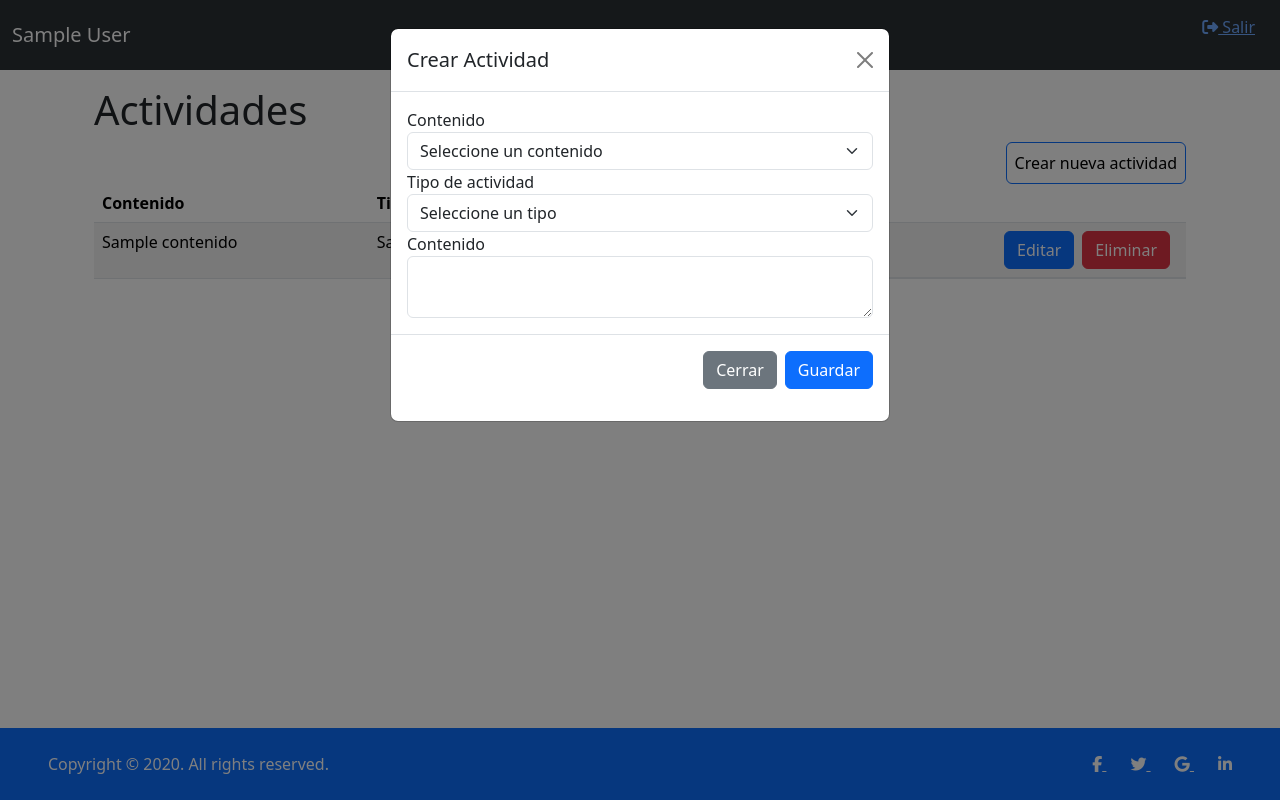
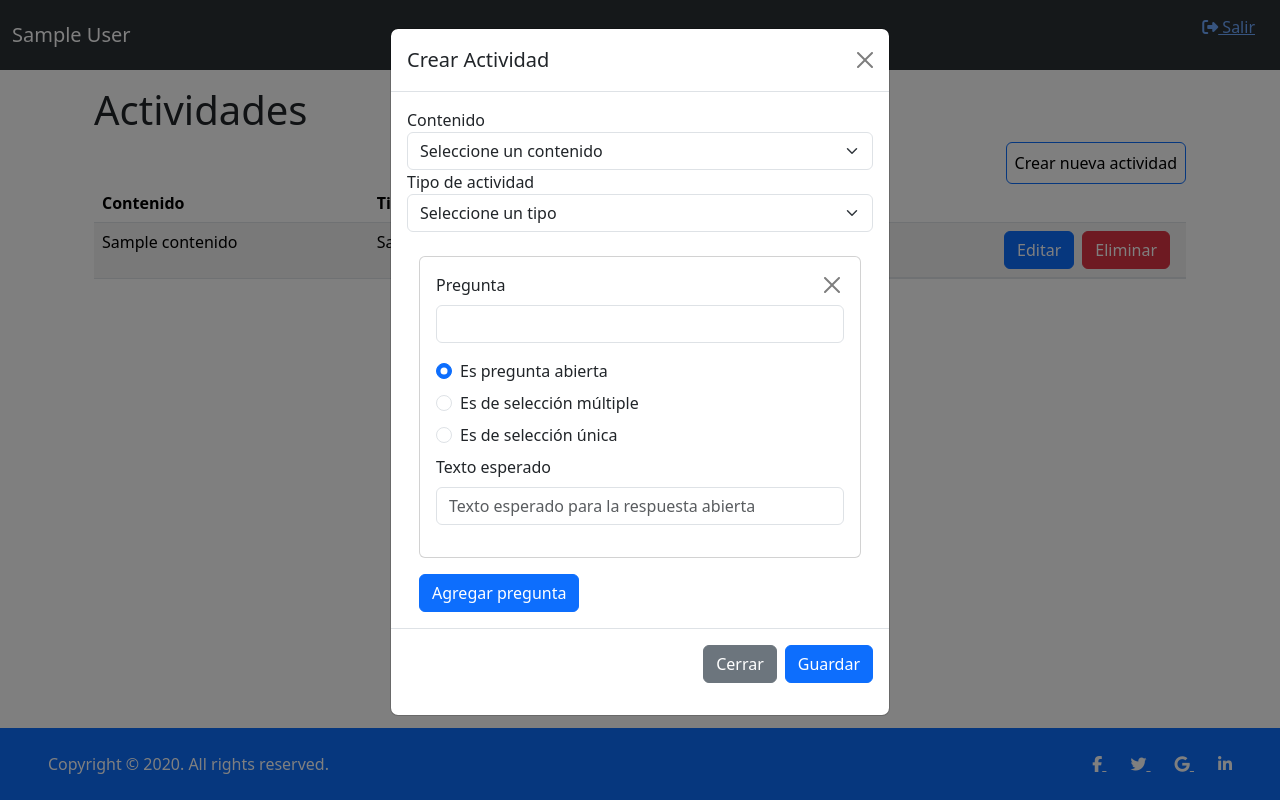
Before and after one commit to nicoRincon/GeniosEnFormacion, a Flask app: page /activities in a window 1280 px wide, after a click on "Crear nueva actividad". Run offline with Flask 3, Linux system fonts and the light colour scheme; the visitor is signed in with stand-in values (Sample User, id 1); tables that the repository leaves empty hold one stand-in row (values such as "Sample post"); some libraries are stand-ins or nearby versions.

Commit message:
Enhance activity management with dynamic question forms and improved content selection in modals

```diff
--- a/static/js/activities.js
+++ b/static/js/activities.js
@@ -10,7 +10,7 @@ window.onload = () => {
 
   if (MESSAGE) {
     Swal.fire({
-      title: '¡Exito!',
+      title: '¡Éxito!',
       text: MESSAGE,
       icon: 'success',
       confirmButtonText: 'Ok'
@@ -36,7 +36,7 @@ window.onload = () => {
           if (updateModal.querySelector('#edit-activity-type-id')) {
             updateModal.querySelector('#edit-activity-type-id').value = data.activity_type_id;
           }
-          updateModal.querySelector('#edit-content').value = data.content;
+          updateModal.querySelector('#edit-content-id').value = data.content_id;
         },
         error: (error) => {
           console.error('Error al obtener la actividad: ', error);
@@ -49,4 +49,158 @@ window.onload = () => {
       });
     });
   }
+
+  // Para crear
+  initQuestionsForm('create');
+  // Para editar
+  initQuestionsForm('update');
+
+  function initQuestionsForm(formPrefix) {
+    const questionsList = document.getElementById(`questions-list-${formPrefix}`);
+    const addQuestionBtn = document.getElementById(`add-question-${formPrefix}`);
+    const questionTemplate = document.getElementById(`question-template-${formPrefix}`).content;
+    // Inicializa con una pregunta
+    addQuestion(true);
+
+    function createOptionItem(value = '') {
+      const div = document.createElement('div');
+      div.className = 'input-group mb-2 option-item';
+      div.innerHTML = `
+            <input type="text" class="form-control option-input" placeholder="Opción" value="${value}" required>
+            <button type="button" class="btn btn-outline-danger remove-option" title="Eliminar opción">&times;</button>
+        `;
+      return div;
+    }
+
+    function updateCorrectOptions(questionCard) {
+      const optionsList = questionCard.querySelector('.options-list');
+      const correctOptionsList = questionCard.querySelector('.correct-options-list');
+      correctOptionsList.innerHTML = '';
+      const optionInputs = optionsList.querySelectorAll('.option-input');
+      optionInputs.forEach((input, _) => {
+        const value = input.value;
+        const id = 'correct-option-' + Math.random().toString(36).slice(2, 11);
+        const div = document.createElement('div');
+        div.className = 'form-check';
+        div.innerHTML = `
+                <input class="form-check-input" type="checkbox" value="${value}" id="${id}" name="correct_options">
+                <label class="form-check-label" for="${id}">${value || '(vacío)'}</label>
+            `;
+        correctOptionsList.appendChild(div);
+      });
+    }
+
+    function addQuestion(initial = false) {
+      const questionCard = document.importNode(questionTemplate, true).children[0];
+
+      // Asigna un name único a los radios de tipo de pregunta
+      const radios = questionCard.querySelectorAll('.type-question-radio');
+      const radioName = 'type_question_' + Math.random().toString(36).slice(2, 11);
+      radios.forEach(radio => radio.name = radioName);
+
+      // Opciones
+      const optionsList = questionCard.querySelector('.options-list');
+      const addOptionBtn = questionCard.querySelector('.add-option');
+      const optionsContainer = questionCard.querySelector('.options-container');
+      const correctOptionsContainer = questionCard.querySelector('.correct-options-container');
+      const openEndedContainer = questionCard.querySelector('.correct-text');
+
+      // Inicializa con 3 opciones
+      for (let i = 0; i < 3; i++) {
+        optionsList.appendChild(createOptionItem());
+      }
+      updateCorrectOptions(questionCard);
+
+      optionsList.addEventListener('input', () => updateCorrectOptions(questionCard));
+      optionsList.addEventListener('change', () => updateCorrectOptions(questionCard));
+      optionsList.addEventListener('click', function (e) {
+        if (e.target.classList.contains('remove-option')) {
+          e.target.closest('.option-item').remove();
+          updateCorrectOptions(questionCard);
+        }
+      });
+      addOptionBtn.addEventListener('click', function () {
+        optionsList.appendChild(createOptionItem());
+        updateCorrectOptions(questionCard);
+      });
+
+      // Mostrar/ocultar según tipo de pregunta
+      function updateVisibility() {
+        const selected = questionCard.querySelector('.type-question-radio:checked').value;
+        if (selected === 'open') {
+          optionsContainer.style.display = 'none';
+          correctOptionsContainer.style.display = 'none';
+          openEndedContainer.style.display = '';
+        } else {
+          optionsContainer.style.display = '';
+          correctOptionsContainer.style.display = '';
+          openEndedContainer.style.display = 'none';
+        }
+      }
+      radios.forEach(radio => {
+        radio.addEventListener('change', updateVisibility);
+      });
+      updateVisibility();
+
+      // Eliminar pregunta
+      questionCard.querySelector('.remove-question').addEventListener('click', function () {
+        questionCard.remove();
+      });
+
+      questionsList.appendChild(questionCard);
+    }
+
+    addQuestionBtn.addEventListener('click', function () {
+      addQuestion();
+    });
+
+    const btnSave = document.getElementsByClassName('save-data-modal');
+    if (btnSave) {
+      for (const element of btnSave) {
+        element.addEventListener('click', async (event) => {
+          event.preventDefault();
+          await createJsonData();
+          event.target.closest('.modal').querySelector('form').submit();
+        });
+      }
+    }
+
+    async function createJsonData() {
+      const questions = [];
+      questionsList.querySelectorAll('.question-item').forEach(questionCard => {
+        const title = questionCard.querySelector('.question-title').value;
+        const type = questionCard.querySelector('.type-question-radio:checked').value;
+        let options = [];
+        let correctOptions = [];
+        let openEndedResponse = '';
+        let isMultipleSelection = false;
+        let canBeOpenEnded = false;
+
+        if (type === 'multiple' || type === 'single') {
+          options = Array.from(questionCard.querySelectorAll('.option-input')).map(i => i.value).filter(Boolean);
+          correctOptions = Array.from(
+            questionCard.querySelectorAll('.correct-options-list input[type=checkbox]:checked')
+          ).map(i => i.value);
+          isMultipleSelection = (type === 'multiple');
+        }
+        if (type === 'open') {
+          openEndedResponse = questionCard.querySelector('.open-ended-response input').value;
+          canBeOpenEnded = true;
+        }
+
+        questions.push({
+          title,
+          options,
+          correct_options: correctOptions,
+          is_multiple_selection: isMultipleSelection,
+          can_be_open_ended: canBeOpenEnded,
+          open_ended_response: openEndedResponse
+        });
+      });
+      const jsonString = JSON.stringify(questions, null, 2);
+
+      const questionsJsonInput = document.getElementById(`questions-json-${formPrefix}`);
+      questionsJsonInput.value = jsonString;
+    }
+  }
 }
--- a/templates/content_management/activities_modal_create.html
+++ b/templates/content_management/activities_modal_create.html
@@ -2,15 +2,15 @@
 
 <!-- Modal create -->
 {% block modal_data %}
-    id="activity-modal-create" aria-labelledby="activityModalCreateLabel"
+id="activity-modal-create" aria-labelledby="activityModalCreateLabel"
 {% endblock %}
 
 {% block modal_title %}
-    Crear Actividad
+Crear Actividad
 {% endblock %}
 
 {% block form_action %}
-    action="{{ url_for('create_activities') }}" method="post"
+action="{{ url_for('create_activities') }}" method="post"
 {% endblock %}
 
 {% block modal_body %}
@@ -19,8 +19,8 @@
         <label for="create-content-id">Contenido</label>
         <select name="content_id" id="create-content-id" class="form-select" required>
             <option value="" selected disabled>Seleccione un contenido</option>
-            {% for content in contents %}
-                <option value="{{ content.id }}">{{ content.title_name }}</option>
+            {% for content in selection_contents %}
+                <option value="{{ content.id }}">{{ content.name }}</option>
             {% endfor %}
         </select>
     </div>
@@ -28,13 +28,56 @@
         <label for="create-activity-type-id">Tipo de actividad</label>
         <select name="activity_type_id" id="create-activity-type-id" class="form-select" required>
             <option value="" selected disabled>Seleccione un tipo</option>
-            {% for type in activity_types %}
-                <option value="{{ type.id }}">{{ type.activity_type }}</option>
+            {% for type in selection_activity_types %}
+                <option value="{{ type.id }}">{{ type.name }}</option>
             {% endfor %}
         </select>
     </div>
-    <div class="form-group">
-        <label for="create-content">Contenido</label>
-        <textarea class="form-control" id="create-content" name="content" required></textarea>
+
+    <div class="container mt-4">
+        <input type="hidden" name="questions_json" id="questions-json-create">
+        <div id="questions-list-create"></div>
+        <button type="button" class="btn btn-primary" id="add-question-create">Agregar pregunta</button>
     </div>
+
+    <template id="question-template-create">
+        <div class="card mb-3 question-item">
+            <div class="card-body">
+                <button type="button" class="btn-close float-end remove-question" aria-label="Eliminar"></button>
+                <div class="mb-3">
+                    <label class="form-label" for="question_title">Pregunta</label>
+                    <input type="text" class="form-control question-title" name="question_title" required>
+                </div>
+                <div class="form-check mb-2">
+                    <input class="form-check-input type-question-radio" type="radio" name="type_question" value="open" checked>
+                    <label class="form-check-label">Es pregunta abierta</label>
+                </div>
+                <div class="form-check mb-2">
+                    <input class="form-check-input type-question-radio" type="radio" name="type_question" value="multiple">
+                    <label class="form-check-label">Es de selección múltiple</label>
+                </div>
+                <div class="form-check mb-2">
+                    <input class="form-check-input type-question-radio" type="radio" name="type_question" value="single">
+                    <label class="form-check-label">Es de selección única</label>
+                </div>
+
+                <div class="mb-3 options-container">
+                    <label class="form-label">Opciones</label>
+                    <div class="options-list"></div>
+                    <button type="button" class="btn btn-outline-primary btn-sm add-option">Agregar opción</button>
+                </div>
+                <div class="mb-3 correct-options-container">
+                    <label class="form-label">Opciones correctas</label>
+                    <div class="correct-options-list"></div>
+                </div>
+
+                <div class="mb-3 correct-text">
+                    <label class="form-label" for="open_ended_response">Texto esperado</label>
+                    <div class="open-ended-response">
+                        <input type="text" name="open_ended_response" class="form-control" placeholder="Texto esperado para la respuesta abierta">
+                    </div>
+                </div>
+            </div>
+        </div>
+    </template>
 {% endblock %}
--- a/templates/content_management/activities_modal_update.html
+++ b/templates/content_management/activities_modal_update.html
@@ -2,15 +2,15 @@
 
 <!-- Modal update -->
 {% block modal_data %}
-    id="activity-modal-update" aria-labelledby="activityModalUpdateLabel"
+id="activity-modal-update" aria-labelledby="activityModalUpdateLabel"
 {% endblock %}
 
 {% block modal_title %}
-    Actualizar Actividad
+Actualizar Actividad
 {% endblock %}
 
 {% block form_action %}
-    id="edit-activity-form" method="post"
+id="edit-activity-form" method="post"
 {% endblock %}
 
 {% block modal_body %}
@@ -20,8 +20,8 @@
         <label for="edit-content-id">Contenido</label>
         <select name="edit_content_id" id="edit-content-id" class="form-select" required>
             <option value="" selected disabled>Seleccione un contenido</option>
-            {% for content in contents %}
-                <option value="{{ content.id }}">{{ content.title_name }}</option>
+            {% for content in selection_contents %}
+            <option value="{{ content.id }}">{{ content.name }}</option>
             {% endfor %}
         </select>
     </div>
@@ -29,13 +29,61 @@
         <label for="edit-activity-type-id">Tipo de actividad</label>
         <select name="edit_activity_type_id" id="edit-activity-type-id" class="form-select" required>
             <option value="" selected disabled>Seleccione un tipo</option>
-            {% for type in activity_types %}
-                <option value="{{ type.id }}">{{ type.activity_type }}</option>
+            {% for type in selection_activity_types %}
+            <option value="{{ type.id }}">{{ type.name }}</option>
             {% endfor %}
         </select>
     </div>
-    <div class="form-group">
-        <label for="edit-content">Contenido</label>
-        <textarea class="form-control" id="edit-content" name="edit_content" required></textarea>
+
+    <div class="container mt-4">
+        <input type="hidden" name="edit_questions_json" id="questions-json-update">
+        <div id="questions-list-update"></div>
+        <button type="button" class="btn btn-primary" id="add-question-update">Agregar pregunta</button>
     </div>
+
+    <template id="question-template-update">
+        <div class="card mb-3 question-item">
+            <div class="card-body">
+                <button type="button" class="btn-close float-end remove-question" aria-label="Eliminar"></button>
+                <div class="mb-3">
+                    <label class="form-label" for="question_title">Pregunta</label>
+                    <input type="text" class="form-control question-title" name="question_title" required>
+                </div>
+                <div class="form-check mb-2">
+                    <input class="form-check-input type-question-radio" type="radio" name="type_question" value="open">
+                    <label class="form-check-label" for="type_question">
+                        Es pregunta abierta
+                    </label>
+                </div>
+                <div class="form-check mb-2">
+                    <input class="form-check-input type-question-radio" type="radio" name="type_question" value="multiple">
+                    <label class="form-check-label" for="type_question">
+                        Es de selección multiple
+                    </label>
+                </div>
+                <div class="form-check mb-2">
+                    <input class="form-check-input type-question-radio" type="radio" name="type_question" value="single" checked>
+                    <label class="form-check-label" for="type_question">
+                        Es de selección unica
+                    </label>
+                </div>
+
+                <div class="mb-3 options-container">
+                    <label class="form-label">Opciones</label>
+                    <div class="options-list"></div>
+                    <button type="button" class="btn btn-outline-primary btn-sm add-option">Agregar opción</button>
+                </div>
+                <div class="mb-3 correct-options-container">
+                    <label class="form-label">Opciones correctas</label>
+                    <div class="correct-options-list"></div>
+                </div>
+                <div class="mb-3 correct-text">
+                    <label class="form-label" for="open_ended_response">Texto esperado</label>
+                    <div class="open-ended-response">
+                        <input type="text" name="open_ended_response" class="form-control" placeholder="Texto esperado para la respuesta abierta">
+                    </div>
+                </div>
+            </div>
+        </div>
+    </template>
 {% endblock %}
--- a/templates/templates/modal.html
+++ b/templates/templates/modal.html
@@ -22,7 +22,7 @@
                 </div>
                 <div class="modal-footer">
                     <button type="button" class="btn btn-secondary" data-bs-dismiss="modal">Cerrar</button>
-                    <button type="submit" class="btn btn-primary">Guardar</button>
+                    <button type="submit" class="btn btn-primary save-data-modal">Guardar</button>
                 </div>
             </form>
         </div>
```
Also changed, not shown: src/content_management/activities/activities_controller.py (+23 -3 lines).
